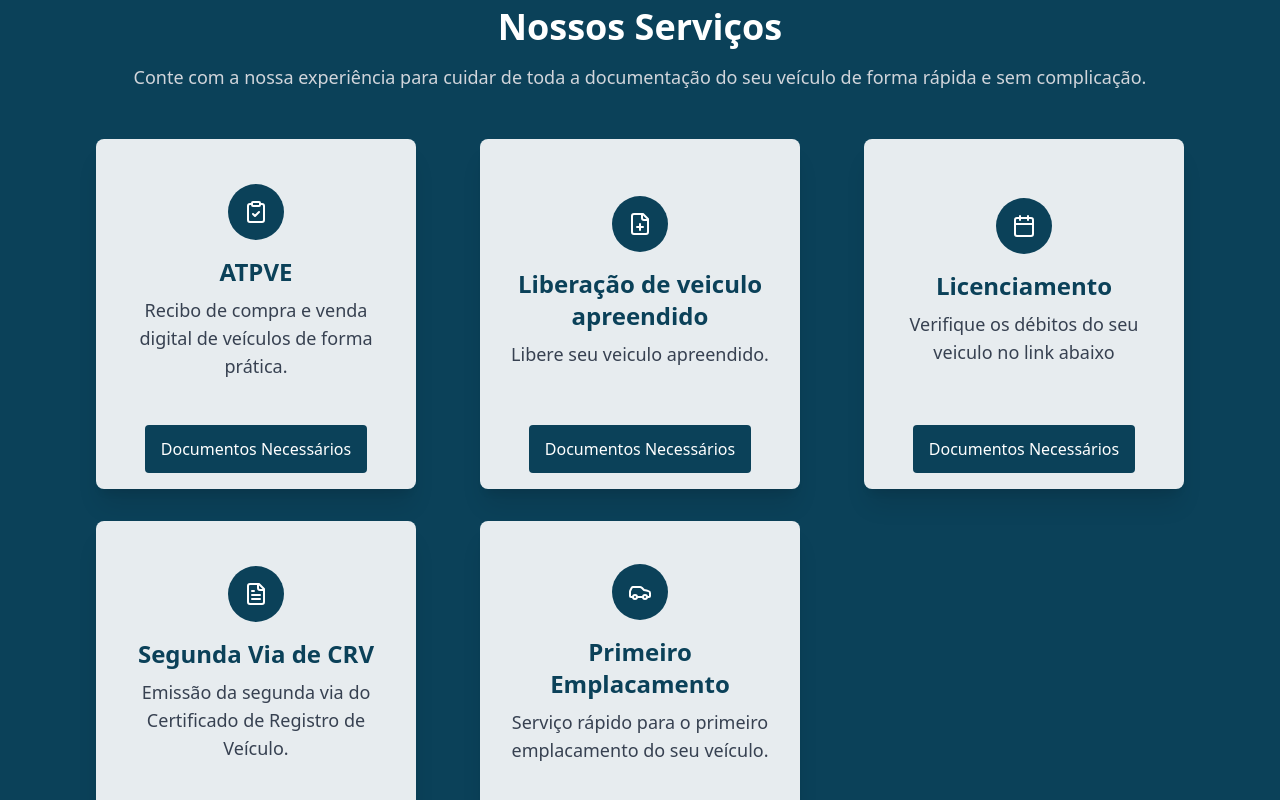
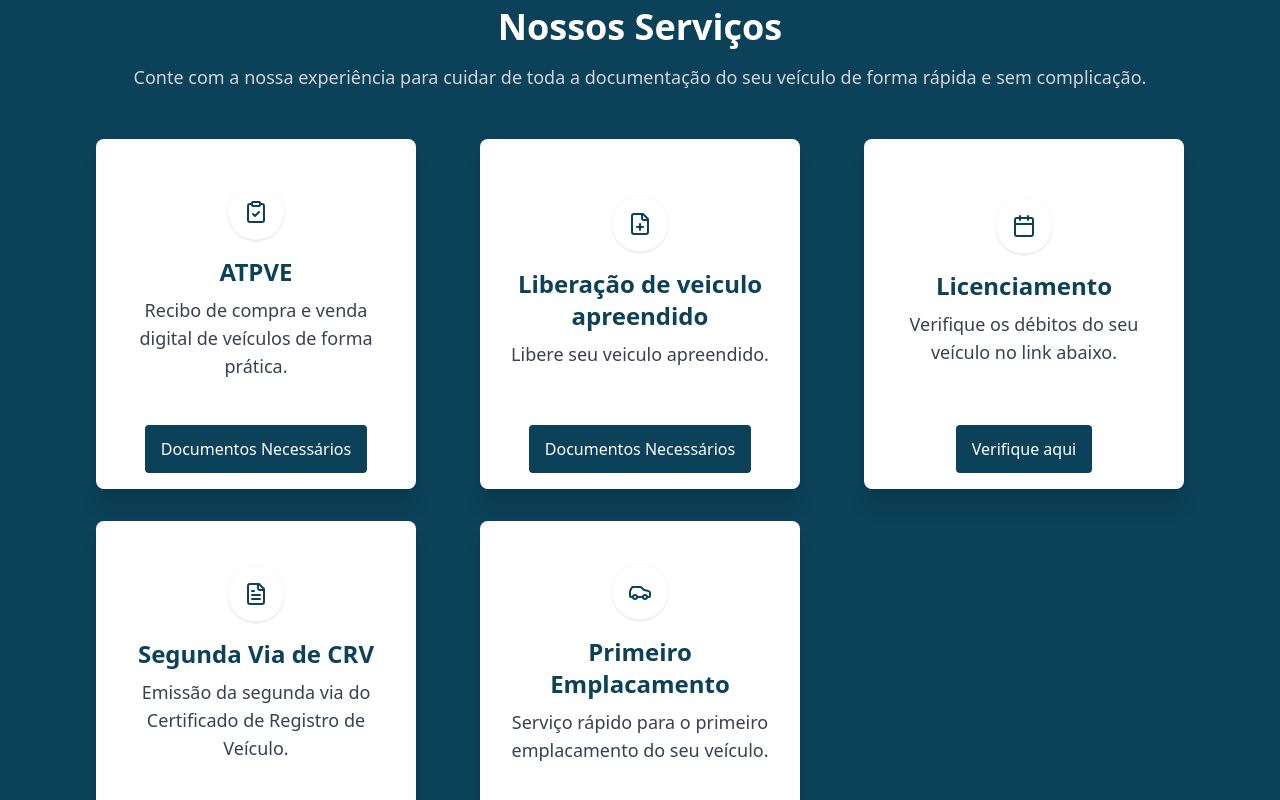
Before and after one commit to ArthurAGomes/FgtDespachante, a React (Vite) app: page /index in a window 1280 px wide. Shown: the part 1900-2700 px from the top of the page. Built offline with nearby package versions, Linux system fonts and the light colour scheme.

Commit message:
atualizaçoes

```diff
--- a/src/components/Servicos.jsx
+++ b/src/components/Servicos.jsx
@@ -30,7 +30,7 @@ function Servicos() {
       title: "ATPVE",
       description:
         "Recibo de compra e venda digital de veículos de forma prática.",
-      icon: <ClipboardCheck className="text-white text-3xl" />,
+      icon: <ClipboardCheck className="text-customDarkBlue text-3xl" />,
       documents: [
         "Documento do veículo",
         "Identidade e CPF",
@@ -42,7 +42,7 @@ function Servicos() {
     {
       title: "Liberação de veiculo apreendido",
       description: "Libere seu veiculo apreendido.",
-      icon: <FilePlus className="text-white text-3xl" />,
+      icon: <FilePlus className="text-customDarkBlue text-3xl" />,
       documents: [
         "Boletim de ocorrência",
         "Documento do veículo",
@@ -53,21 +53,15 @@ function Servicos() {
     },
     {
       title: "Licenciamento",
-      description: "Verifique os débitos do seu veiculo no link abaixo",
-      icon: <Calendar className="text-white text-3xl" />,
-      documents: [
-        "Documento do veículo",
-        "Comprovante de pagamento",
-        "Identidade e CPF",
-        "Comprovante de endereço atualizado",
-        "Certificado de licenciamento anual (CRLV anterior)",
-      ],
+      description: "Verifique os débitos do seu veículo no link abaixo.",
+      icon: <Calendar className="text-customDarkBlue text-3xl" />,
+      link: "https://www.ipva.fazenda.sp.gov.br/ipvanet_consulta/consulta.aspx", // Link direto
     },
     {
       title: "Segunda Via de CRV",
       description:
         "Emissão da segunda via do Certificado de Registro de Veículo.",
-      icon: <FileText className="text-white text-3xl" />,
+      icon: <FileText className="text-customDarkBlue text-3xl" />,
       documents: [
         "Documento do veículo",
         "Boletim de ocorrência (em caso de perda)",
@@ -80,7 +74,7 @@ function Servicos() {
       title: "Primeiro Emplacamento",
       description:
         "Serviço rápido para o primeiro emplacamento do seu veículo.",
-      icon: <Car className="text-white text-3xl" />,
+      icon: <Car className="text-customDarkBlue text-3xl" />,
       documents: [
         "Nota fiscal do veículo",
         "Identidade e CPF",
@@ -90,7 +84,6 @@ function Servicos() {
       ],
     },
   ];
-
 
   return (
     <div className="w-full py-16 bg-customDarkBlue">
@@ -107,10 +100,10 @@ function Servicos() {
           {services.map((service, index) => (
             <div
               key={index}
-              className="w-80 h-[350px] bg-white/90 rounded-lg shadow-xl overflow-hidden flex flex-col items-center justify-between"
+              className="w-80 h-[350px] bg-white rounded-lg shadow-xl overflow-hidden flex flex-col items-center justify-between"
             >
               <div className="p-6 text-center flex-1 flex justify-center flex-col items-center">
-                <div className="bg-customDarkBlue p-4 rounded-full inline-block mb-4">
+                <div className="bg-white p-4 rounded-full inline-block mb-4 shadow">
                   {service.icon}
                 </div>
                 <h3 className="text-2xl font-semibold text-customDarkBlue">
@@ -120,14 +113,26 @@ function Servicos() {
                   {service.description}
                 </p>
               </div>
+              {service.link ? (
+                // Botão diferenciado para Licenciamento
+                <a
+                  href={service.link}
+                  target="_blank"
+                  rel="noopener noreferrer"
+                  className="mb-4 px-4 py-3 bg-customDarkBlue text-white rounded hover:bg-blue-700"
+                >
+                  Verifique aqui
+                </a>
+              ) : (
                 <button
                   onClick={() =>
                     handleOpenModal(service.title, service.documents)
                   }
-                className="mb-4 px-4 py-3 bg-customDarkBlue text-white rounded hover:bg-blue-800"
+                  className="mb-4 px-4 py-3 bg-customDarkBlue text-white rounded hover:bg-blue-700"
                 >
                   Documentos Necessários
                 </button>
+              )}
             </div>
           ))}
         </div>
```
Lines whose indentation alone changed are shown as unchanged.
